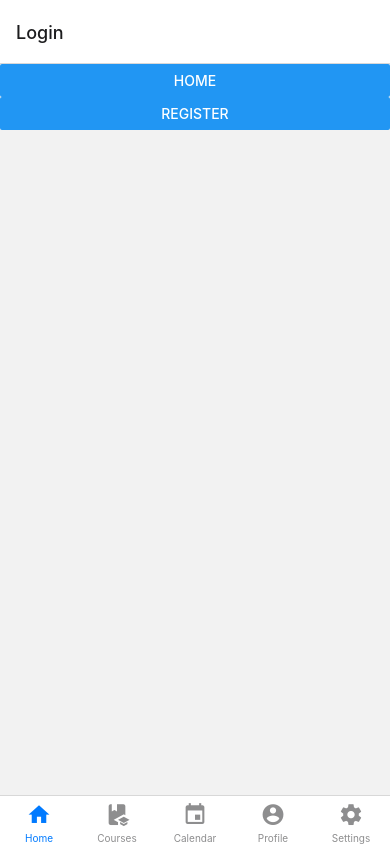
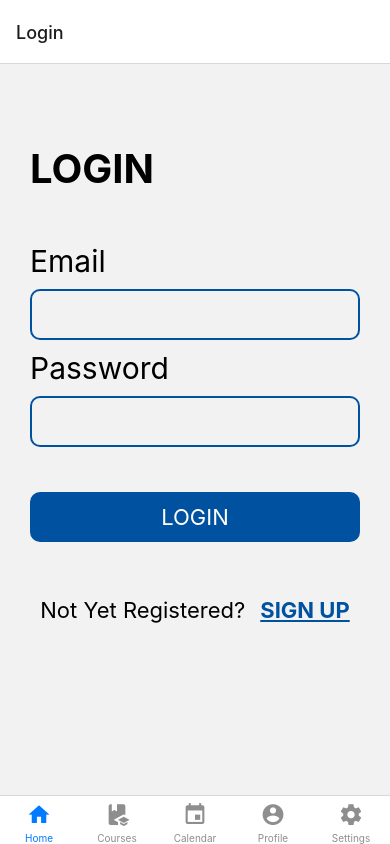
Before and after one commit to xin-shang/React_SchoolManagget, a React Native app: screen /Login in a window 390 px wide. Built offline with nearby package versions, Linux system fonts and the light colour scheme.

Commit message:
login, acc recovery

```diff
--- a/Screens/Login.js
+++ b/Screens/Login.js
@@ -1,12 +1,89 @@
-import { View, Button } from 'react-native';
+import { View, Button, TouchableOpacity, StyleSheet, Text, Platform, TextInput } from 'react-native';
 
 const Login = ({ navigation }) => {
     return (
-    <View>
-        <Button title="Home" onPress={() => navigation.navigate('Home')}/>
-        <Button title="Register" onPress={() => navigation.navigate('Registration')}/>
+        <View style={styles.loginWrapper}>
+        <Text style={styles.sectionTitle}>LOGIN</Text>
+        <View style={styles.sectionContent}>
+            <Text style={styles.sectionSubTitle}>Email</Text>
+            <TextInput style={styles.input} />
+            <Text style={styles.sectionSubTitle}>Password</Text>
+            <TextInput secureTextEntry={true} style={styles.input} />
+            <TouchableOpacity style={styles.sectionSubmit} title="Home" onPress={() => navigation.navigate('Home')}>
+                <View>
+                    <Text style={styles.submit}>LOGIN</Text>
+                </View>
+            </TouchableOpacity>
+            <View style={styles.registerWrapper}>
+                <Text style={styles.sectionRegister}>Not Yet Registered?</Text>
+                <TouchableOpacity style={styles.clickHereWrapper} title="Register" onPress={() => navigation.navigate('Registration')}>
+                    <Text style={styles.sectionClickHere}>SIGN UP</Text>
+                </TouchableOpacity>
+            </View>
+        </View>
     </View>
     );
 }
+const styles = StyleSheet.create({
+    loginWrapper: {
+        paddingTop: 80,
+        paddingHorizontal: 30,
+    },
+    sectionTitle: {
+        fontSize: 40,
+        fontWeight: 'bold'
+    },
+    sectionContent: {
+        paddingTop: 50,
+    },
+    sectionSubTitle: {
+        fontSize: 30,
+
+    },
+    input: {
+        marginVertical: 10,
+        paddingVertical: 15,
+        paddingHorizontal: 15,
+        borderRadius: 10,
+        borderColor: "#0052a0",
+        borderWidth: 2,
+    },
+    sectionSubmit: {
+        marginTop: 35,
+        paddingVertical: 10,
+        paddingHorizontal: 10,
+        borderRadius: 10,
+        borderColor: "#0052a0",
+        backgroundColor: "#0052a0",
+        borderWidth: 2,
+
+    },
+    submit: {
+        textAlign: 'center',
+        color: "#ffffff",
+        fontSize: 22,
+    },
+    registerWrapper: {
+        marginTop: 40,
+        width: '100%',
+        flexDirection: 'row',
+        alignItems: 'center',
+        justifyContent: 'center'
+    },
+    clickHereWrapper: {
+        marginLeft: 15,
+    },
+    sectionRegister: {
+        paddingVertical: 15,
+        fontSize: 22,
+    },
+    sectionClickHere: {
+        paddingVertical: 15,
+        fontSize: 22,
+        fontWeight: 'bold',
+        textDecorationLine: 'underline',
+        color: '#0052A0',
+    },
+})
 
 export default Login;
```
Also changed, not shown: Screens/AccRecovery.js (added, +86 -0 lines).
